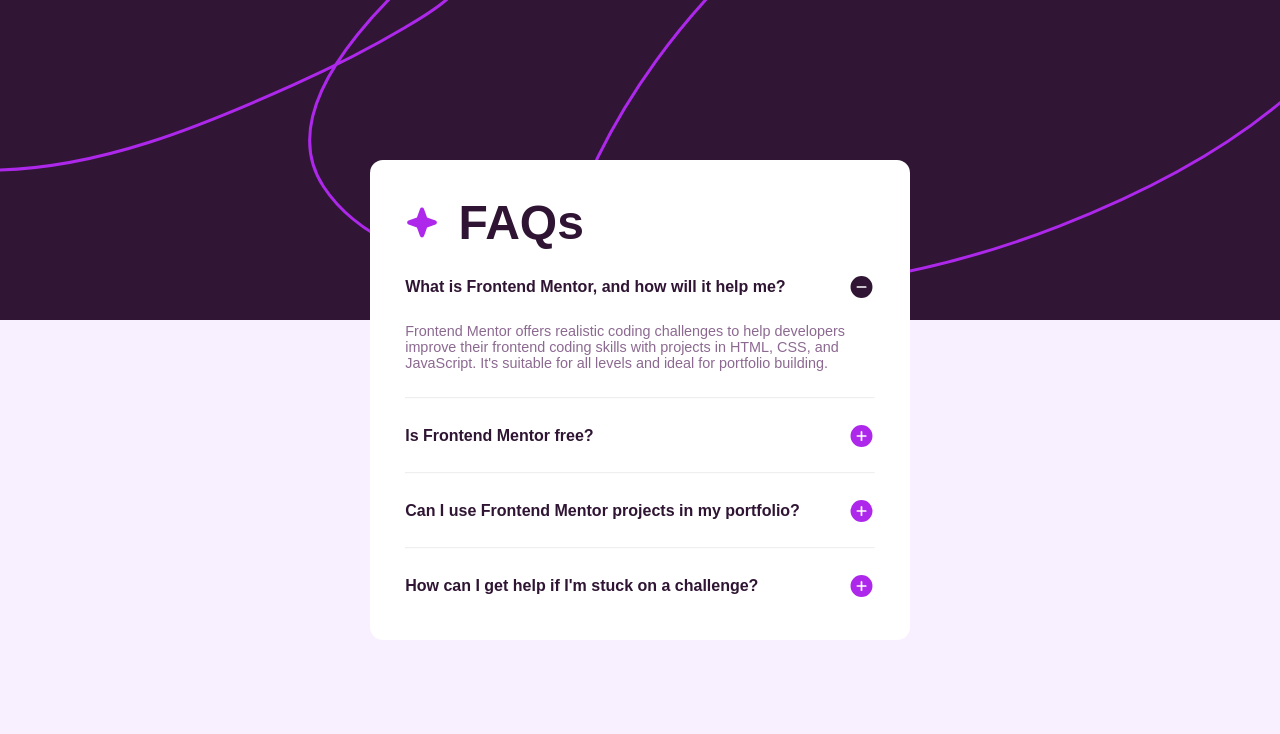
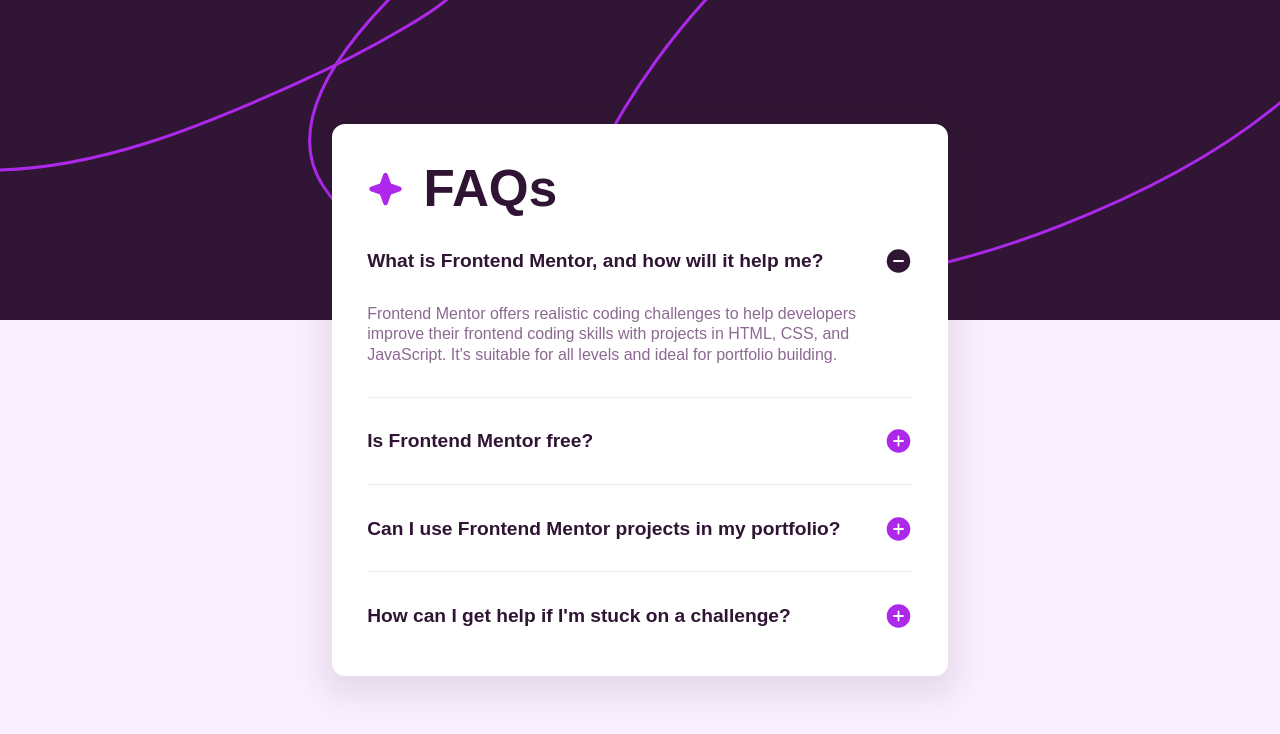
Before and after one commit to jpetterson88/frontendMentor, a plain HTML site: page faq-accordion-main/index.html in a window 1280 px wide. Both pictures are taken after a click on the element "What is Frontend Mentor, and how will it help me?". Drawn offline with Linux system fonts and the light colour scheme; a web font is replaced by a local one.

Commit message:
update faq project

```diff
--- a/faq-accordion-main/css/style.css
+++ b/faq-accordion-main/css/style.css
@@ -30,11 +30,12 @@ body {
 
 main {
   background-color: var(--white);
-  flex-basis: 540px;
-  min-height: 480px;
+  flex-basis: 616px;
+  min-height: 552px;
   margin: 1.5rem;
-  padding: 2.2rem 2.2rem 1.3rem 2.2rem;
+  padding: 2.2rem 2.2rem 1.6rem 2.2rem;
   border-radius: 13px;
+  box-shadow: 0px 10px 30px 10px hsl(292, 42%, 14%, 0.1);
 
   display: flex;
   flex-direction: column;
@@ -49,22 +50,22 @@ h1, h2 {
 }
 
 h1 {
-  font-size: 3rem;
+  font-size: 3.2rem;
   justify-content: start;
 }
 
 h1 img {
   margin: 0 1.2rem 0 0;
-  height: 35px;
+  height: 38px;
 }
 
 img {
-  height: 28px;
+  height: 30px;
   margin-left: 1.1rem;
 }
 
 h2 {
-  font-size: 1rem;
+  font-size: 1.2rem;
   padding: 1.2rem 0;
   cursor: pointer;
 }
@@ -76,7 +77,8 @@ h2:hover {
 p {
   padding-bottom: 1.4rem;
   color: var(--grayish-purple);
-  font-size: 0.9rem;
+  font-size: 1rem;
+  line-height: 1.3rem;
   display: none;
 }
 
@@ -106,8 +108,4 @@ hr {
     margin: 0 1.3rem 0 0;
     height: 25px;
   }
-
-  p {
-    line-height: 1.3rem;
-  }
 }
--- a/faq-accordion-main/js/script.js
+++ b/faq-accordion-main/js/script.js
@@ -11,5 +11,8 @@ question.forEach((item, index) => {
     image[index + 1].src = changeIcon
       ? "./assets/images/icon-minus.svg"
       : "./assets/images/icon-plus.svg";
+    image[index + 1].alt = changeIcon
+      ? "icon minus picture"
+      : "plus minus picture";
   });
 });
```
